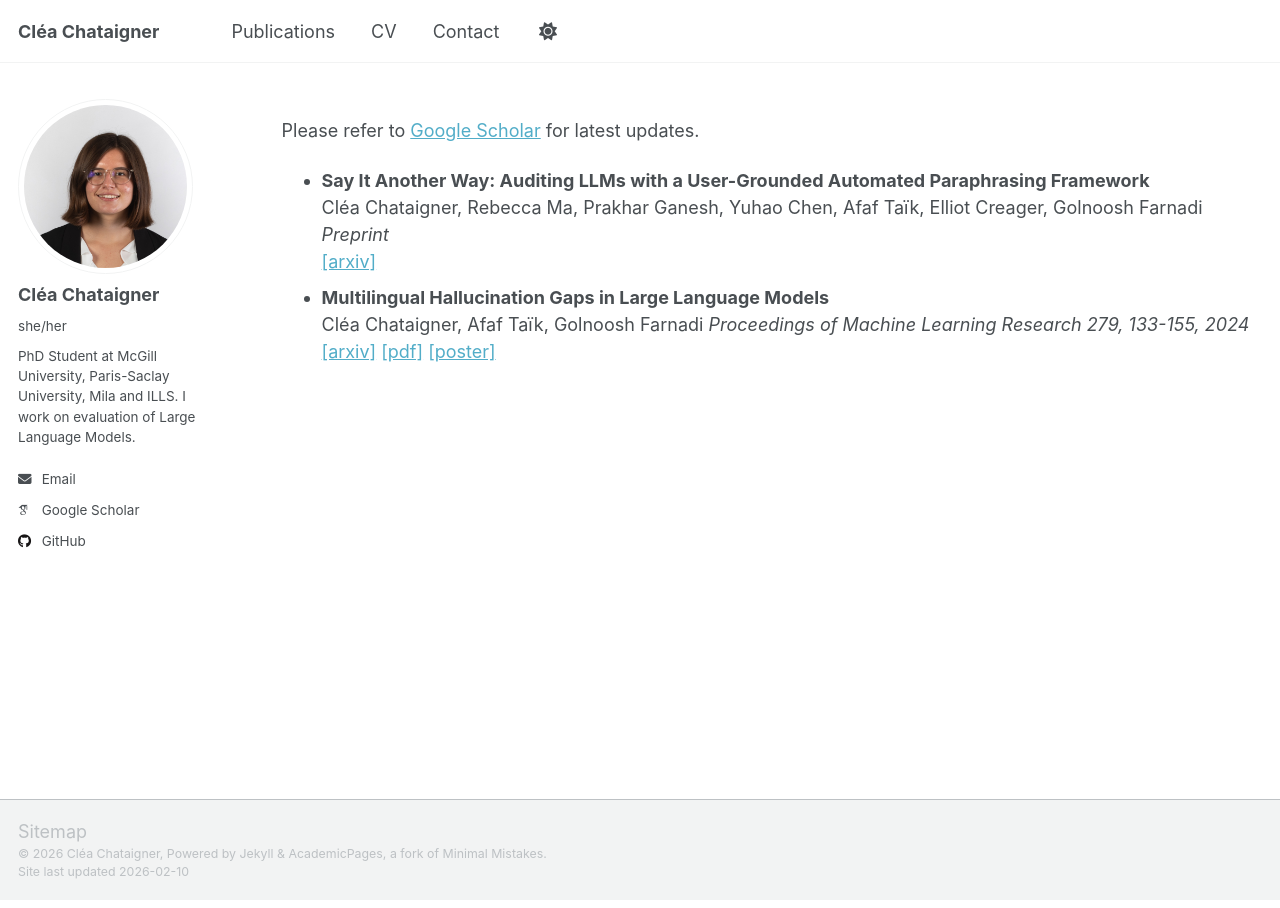
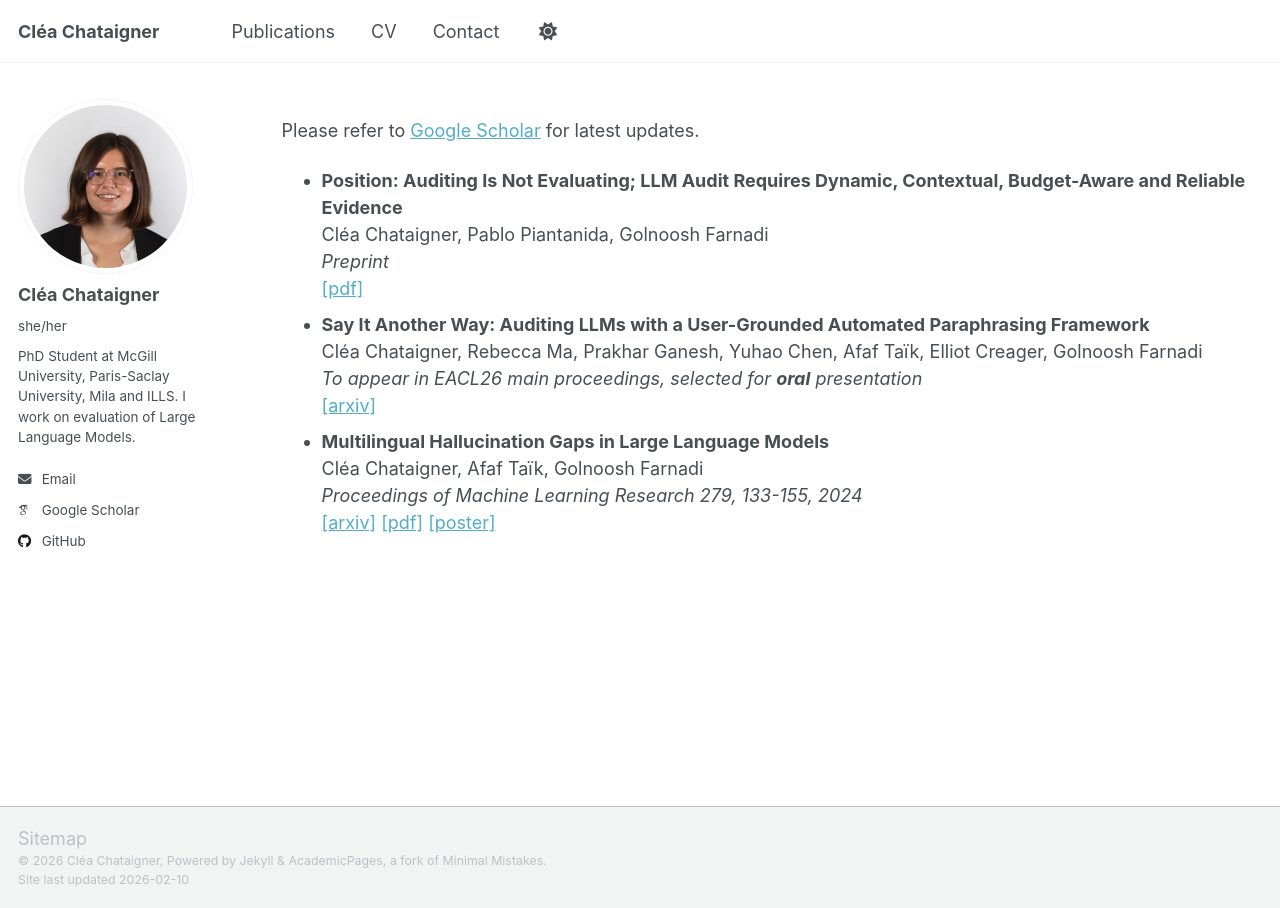
Before and after one commit to cleachataig/cleachataig.github.io, a Jekyll site: the page built from _pages/publications.md, in a window 1280 px wide. Built offline with Jekyll 4.4.1, drawn with Linux system fonts in a browser that asks for light colours; some web fonts are replaced; a script that is not in the unit is left out.

Commit message:
adding new publications

```diff
--- a/_pages/publications.md
+++ b/_pages/publications.md
@@ -9,11 +9,15 @@ author_profile: true
 
 Please refer to [Google Scholar](https://scholar.google.com/citations?user=NdToDmMAAAAJ&hl=en){:target="_blank"} for latest updates.
 
+* **Position: Auditing Is Not Evaluating; LLM Audit Requires Dynamic, Contextual, Budget-Aware and Reliable Evidence**
+Cléa Chataigner, Pablo Piantanida, Golnoosh Farnadi <br>
+_Preprint_
+[\[pdf\]](http://cleachataig.github.io/files/auditing_evaluating.pdf){:target="_blank"}
 * **Say It Another Way: Auditing LLMs with a User-Grounded Automated Paraphrasing Framework**
-Cléa Chataigner, Rebecca Ma, Prakhar Ganesh, Yuhao Chen, Afaf Taïk, Elliot Creager, Golnoosh Farnadi
-_Preprint_
+Cléa Chataigner, Rebecca Ma, Prakhar Ganesh, Yuhao Chen, Afaf Taïk, Elliot Creager, Golnoosh Farnadi  <br>
+_To appear in EACL26 main proceedings, selected for **oral** presentation_
 [\[arxiv\]](https://arxiv.org/abs/2505.03563){:target="_blank"}
 * **Multilingual Hallucination Gaps in Large Language Models**
-Cléa Chataigner, Afaf Taïk, Golnoosh Farnadi
+Cléa Chataigner, Afaf Taïk, Golnoosh Farnadi <br>
 _Proceedings of Machine Learning Research 279, 133-155, 2024_
 [\[arxiv\]](https://arxiv.org/abs/2410.18270){:target="_blank"} [\[pdf\]](http://cleachataig.github.io/files/hallucination_gaps.pdf){:target="_blank"} [\[poster\]](http://cleachataig.github.io/files/poster_hallucination_gaps.pdf){:target="_blank"}
```
Also changed, not shown: 1 other file.
